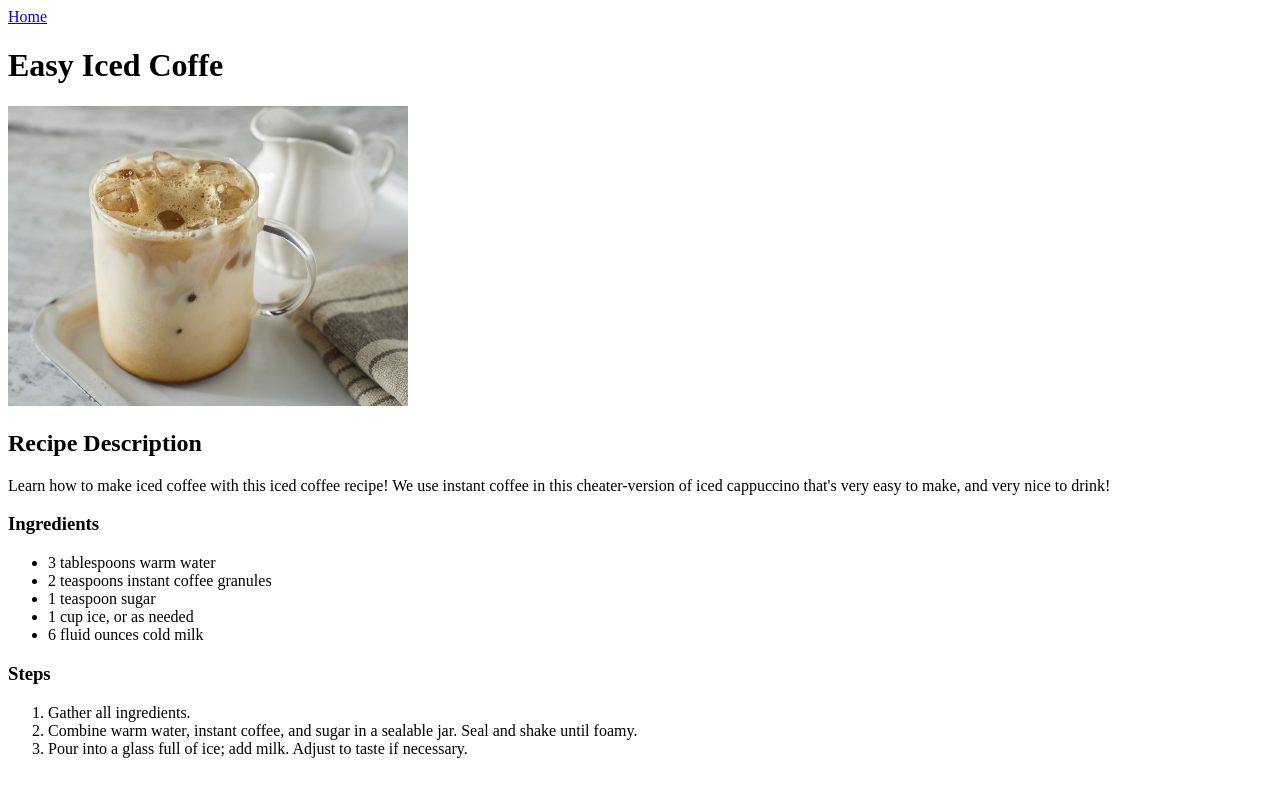
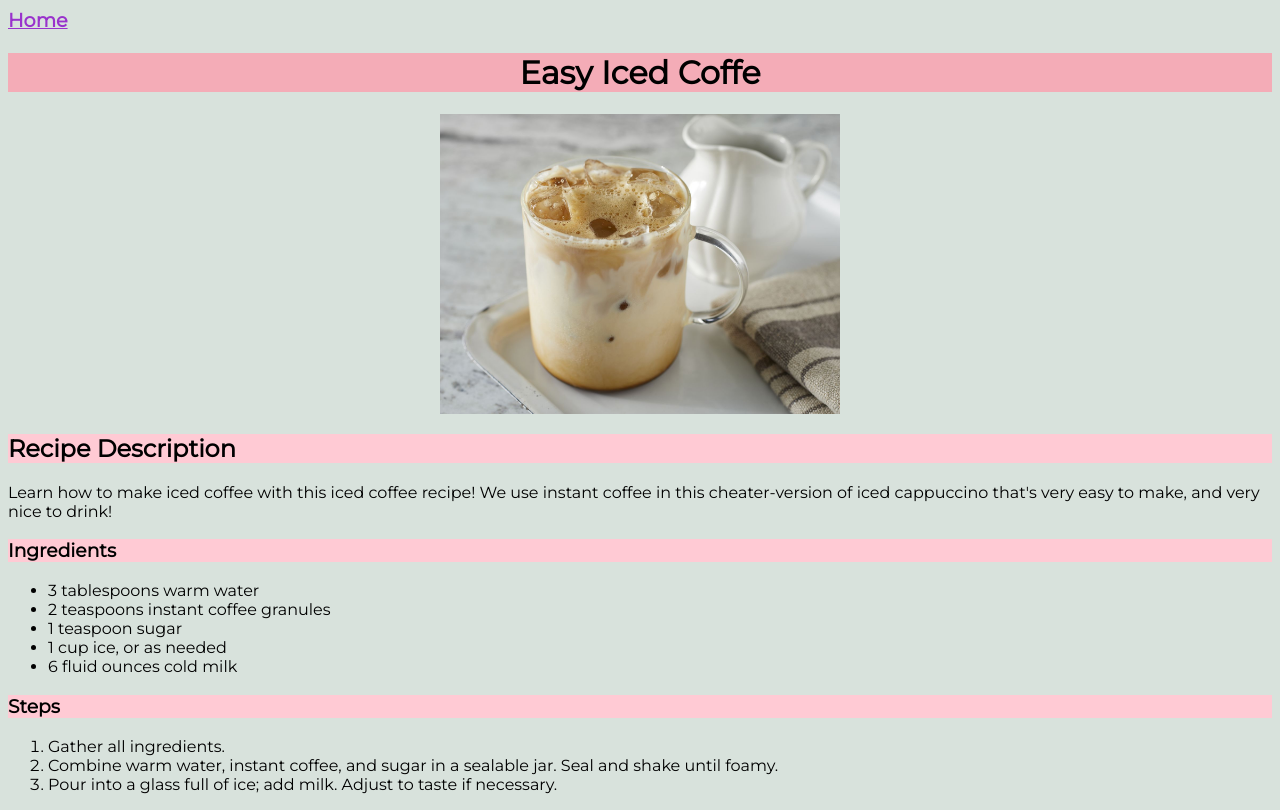
Before and after one commit to xpGui/odin-recipes, a plain HTML site: page recipes/icedcoffe.html in a window 1280 px wide. Drawn offline with Linux system fonts and the light colour scheme.

Commit message:
Make improvements for home and add CSS
Made some improvements for the homepage and added CSS for all the pages.

```diff
--- a/recipes/icedcoffe.html
+++ b/recipes/icedcoffe.html
@@ -4,15 +4,17 @@
     <meta charset="UTF-8">
     <meta name="viewport" content="width=device-width, initial-scale=1.0">
     <title>Easy Iced Coffe</title>
+    <link rel="stylesheet" href="../styles.css">
+    <link rel="stylesheet" href='https://fonts.googleapis.com/css?family=Montserrat'>
 </head>
 <body>
-    <a href="../index.html" rel="noopener nooreferrer">Home</a>
+    <a href="../index.html" rel="noopener nooreferrer" class="anchor">Home</a>
     <h1>Easy Iced Coffe</h1>
-    <img src="../images/icedcoffe.jpg" alt="Easy Iced Coffe Picture" height="300">
+    <img src="../images/icedcoffe.jpg" alt="Easy Iced Coffe Picture" class="center">
     <h2>Recipe Description</h2>
     <p>Learn how to make iced coffee with this iced coffee recipe! We use instant coffee in this cheater-version of iced cappuccino that's very easy to make, and very nice to drink!</p>
     <h3>Ingredients</h3>
-    <ul>
+    <ul class="unordlist">
         <li>3 tablespoons warm water</li>
         <li>2 teaspoons instant coffee granules</li>
         <li>1 teaspoon sugar</li>
@@ -20,7 +22,7 @@
         <li>6 fluid ounces cold milk</li>
     </ul>
     <h3>Steps</h3>
-    <ol>
+    <ol class="ordlist">
         <li>Gather all ingredients.</li>
         <li>Combine warm water, instant coffee, and sugar in a sealable jar. Seal and shake until foamy.</li>
         <li>Pour into a glass full of ice; add milk. Adjust to taste if necessary.</li>
--- /dev/null
+++ b/styles.css
@@ -0,0 +1,43 @@
+body {
+    font-family: 'Montserrat';
+    background-color: #D8E2DC;
+}
+
+h1 {
+    text-align: center;
+    background-color: #F4ACB7;
+}
+
+h2 {
+    background-color: #FFCAD4;
+}
+
+h3 {
+    background-color: #FFCAD4;
+}
+
+img {
+    width: auto;
+    height: 300px;
+}
+
+.anchor {
+    font-weight: bolder;
+    font-size: larger;
+    color: darkorchid;
+}
+
+.center {
+    display: block;
+    margin-left: auto;
+    margin-right: auto;
+    width: auto;
+  }
+
+.unordlist.home {
+    font-weight: bolder;
+    text-align: center;
+    list-style-position: inside;
+    font-size: x-large;
+    color: #D8E2DC;
+}
```
Also changed, not shown: index.html (+9 -6 lines), recipes/feijoada.html (+6 -4 lines), recipes/tamarindmargarita.html (+6 -4 lines), images/recipes.svg (added), 1 other file.
